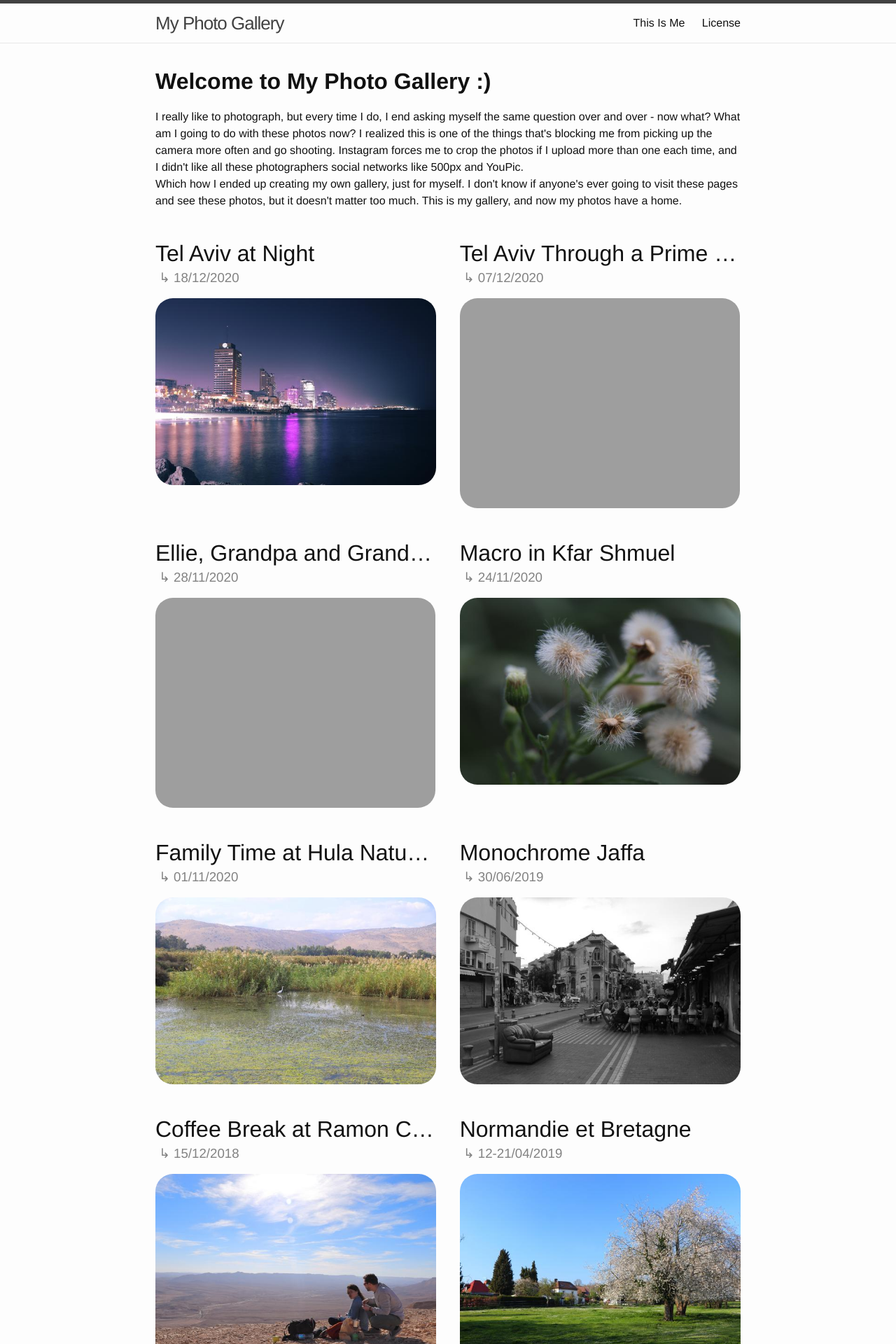
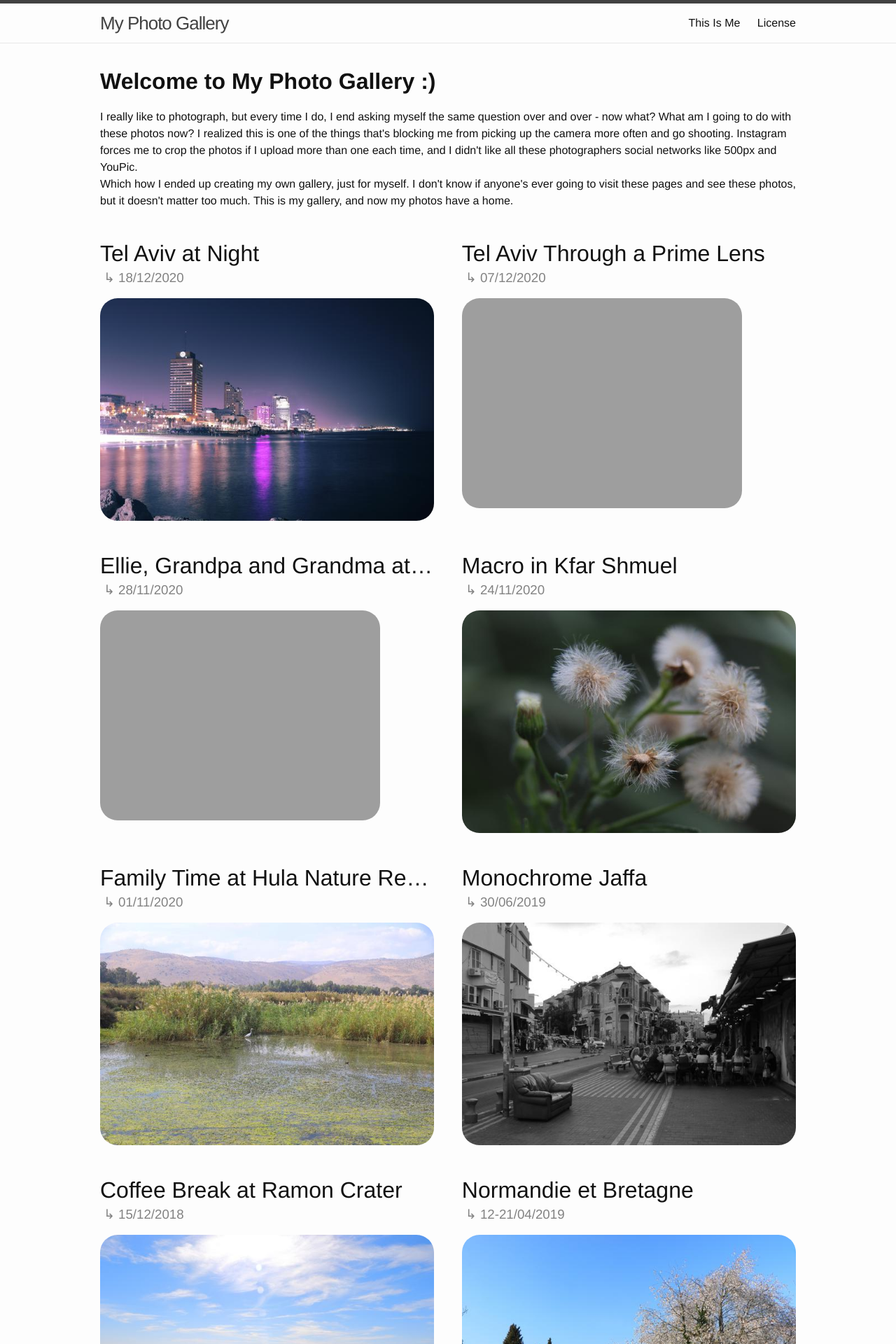
Before and after one commit to shakedzy/photo-gallery, a Jekyll site: the page built from index.html, in a window 1280 px wide. Shown: the top 1920 px of the page at 70% size. Built offline with Jekyll 4.4.1, drawn with Linux system fonts in a browser that asks for light colours.

Commit message:
fixing content view

```diff
--- a/_sass/_base.scss
+++ b/_sass/_base.scss
@@ -156,15 +156,15 @@ pre {
  * Wrapper
  */
 .wrapper {
-    max-width: -webkit-calc(#{$content-width} - (#{$spacing-unit} * 2));
-    max-width:         calc(#{$content-width} - (#{$spacing-unit} * 2));
+    max-width: -webkit-calc(#{$max-content-width} - (#{$spacing-unit} * 2));
+    max-width:         calc(#{$max-content-width} - (#{$spacing-unit} * 2));
     margin-right: auto;
     margin-left: auto;
     padding-right: $spacing-unit;
     padding-left: $spacing-unit;
     @extend %clearfix;
 
-    @include media-query($on-laptop) {
+    @include media-query(calc(#{$max-content-width} * #{$content-width-inverse-factor})) {
         max-width: -webkit-calc(#{$content-width} - (#{$spacing-unit}));
         max-width:         calc(#{$content-width} - (#{$spacing-unit}));
         padding-right: $spacing-unit / 2;
--- a/css/gallery.scss
+++ b/css/gallery.scss
@@ -5,9 +5,9 @@ $default-width: 33%;
 $default-width-mobile: 100%;
 $default-width-tablet: 50%;
 $maximal-width: 400px;
-$max-gallery-width: 1200px;
+$max-content-width: 1200px;
 
-* {
+*:not(.wrapper) {
   -webkit-box-sizing: border-box;
      -moz-box-sizing: border-box;
           box-sizing: border-box;
@@ -37,7 +37,7 @@ a.gps-link:visited {
 .image-gallery {
 
   display: block;
-  max-width: $max-gallery-width;
+  max-width: $max-content-width;
   margin: auto;
   margin-top: 50px;
 
--- a/css/main.scss
+++ b/css/main.scss
@@ -13,6 +13,7 @@ $small-font-size:  $base-font-size * 0.875;
 $base-line-height: 1.5;
 
 $spacing-unit:     30px;
+$max-content-width: 1200px;
 
 $text-color:       #111;
 $background-color: #fdfdfd;
@@ -23,7 +24,8 @@ $grey-color-light: lighten($grey-color, 40%);
 $grey-color-dark:  darken($grey-color, 25%);
 
 // Width of the content area
-$content-width:    70%;
+$content-width:    80%;
+$content-width-inverse-factor: 1.2;
 
 $on-palm:          600px;
 $on-laptop:        800px;
--- a/index.html
+++ b/index.html
@@ -32,8 +32,9 @@ Which how I ended up creating my own gallery, just for myself. I don't know if a
 {% endif %}
 {% endfor %}
 
-{% if count != 1 %}
+{% if count == 1 %}
 </div>
 {% endif %}
 
+
 {% include back-to-top.html %}
```
